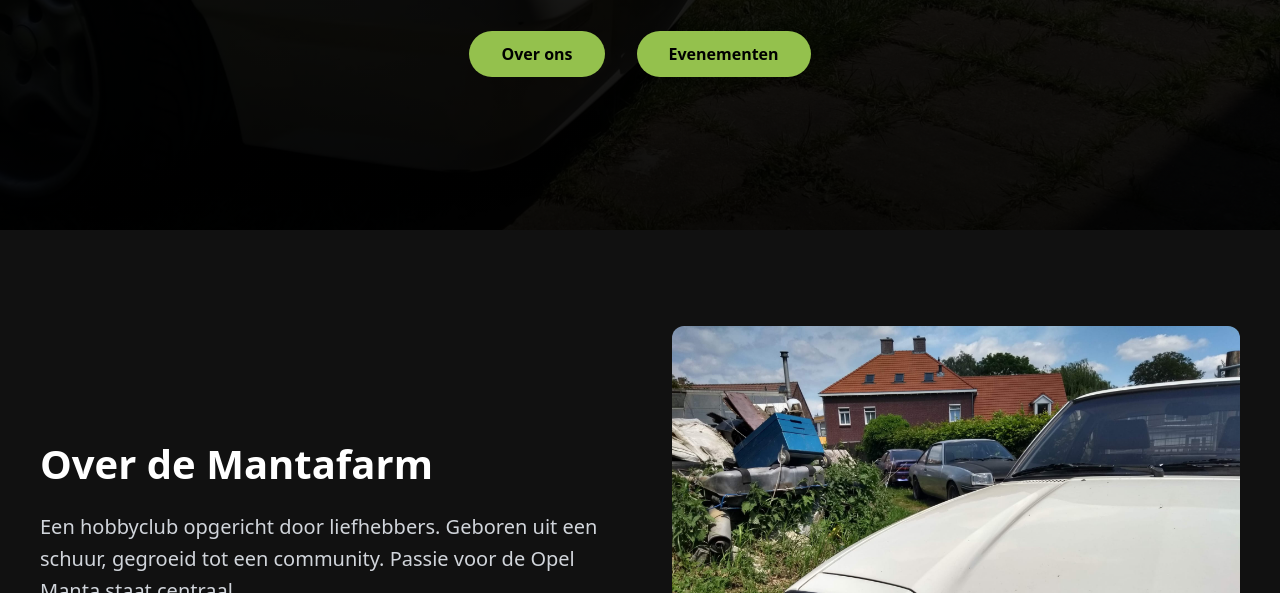
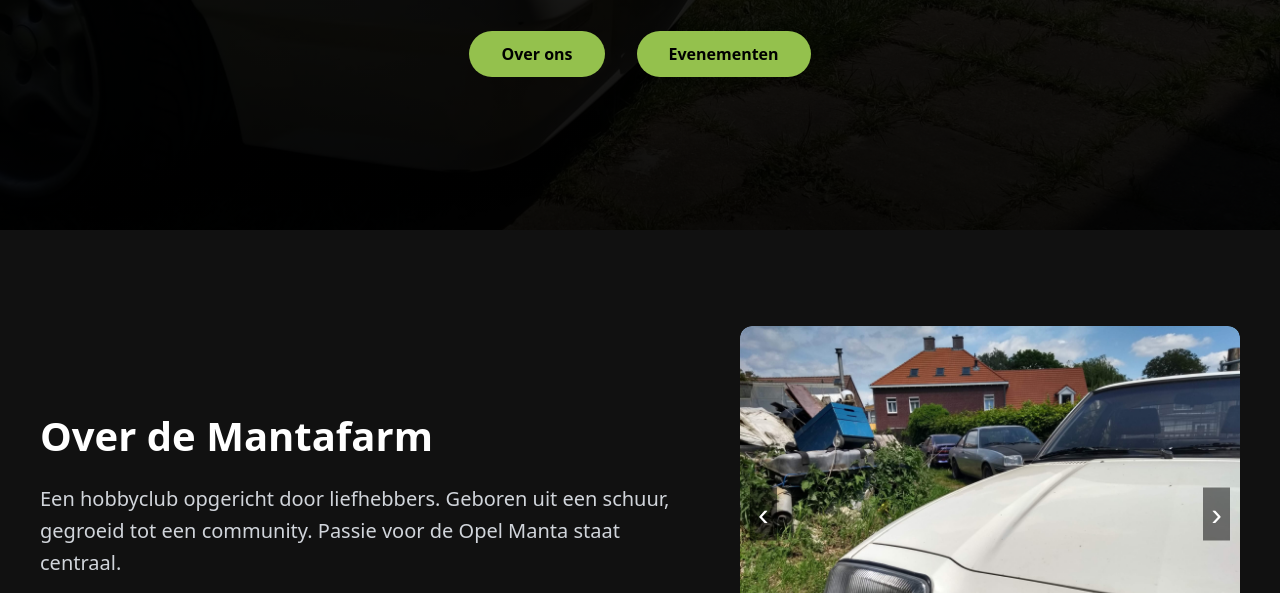
Before and after one commit to Xer4n/mantafarmv2, a plain HTML site: page index.html in a window 1280 px wide. Shown: the part 570-1163 px from the top of the page. Drawn offline with Linux system fonts and the light colour scheme.

Commit message:
Making a slideshow

```diff
--- a/css/style.css
+++ b/css/style.css
@@ -159,6 +159,44 @@
     border-radius: 12px;
     object-fit: cover;
 }
+
+.slideshow {
+    position: relative;
+    max-width: 500px;
+    border-radius: 12px;
+    overflow: hidden;
+}
+
+.slides img {
+    display: none;
+    width: 100%;
+    height: auto;
+    border-radius: 12px;
+}
+
+.slides img.active {
+    display: block;
+}
+
+.slideshow button {
+    position: absolute;
+    top: 50%;
+    transform: translateY(-50%);
+    background: rgba(0, 0, 0, 0.5);
+    color: #fff;
+    border: none;
+    font-size: 2rem;
+    padding: 0.5rem;
+    cursor: pointer;
+}
+
+.prev {
+    left: 10px;
+}
+.next {
+    right: 10px;
+}
+
 .events {
     padding: 6rem 2rem;
     background-color: #111;
--- a/index.html
+++ b/index.html
@@ -6,7 +6,7 @@
 
         <title>Mantafarm</title>
         <link rel="icon" href="./assets/icons/mantafarm_logo.png" />
-        <link rel="stylesheet" href="./css/style.css" />
+        <link rel="stylesheet" href="/css/style.css">
     </head>
     <body>
         <section class="hero">
@@ -45,9 +45,16 @@
                     </div>
                 </div>
 
-                <div class="about-image">
-                    <img src="./assets/images/manta-11.jpeg" alt="Club foto" class="club-image">
+                <div class="slideshow">
+                    <div class="slides">
+                        <img src="./assets/images/manta-11.jpeg" alt="Club foto" class="active">
+                        <img src="./assets/images/manta-6edit.jpeg" alt="Club foto">
+                        <img src="./assets/images/manta-white-beige-blue.jpg" alt="Club foto">
+                    </div>
+                    <button class="prev">‹</button>
+                    <button class="next">›</button>
                 </div>
+
 
             </div>
         </section>
```
